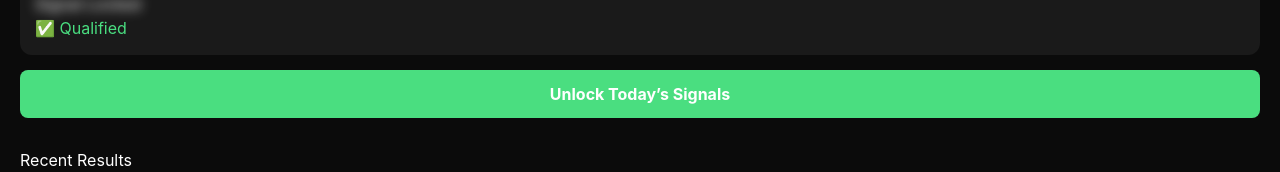
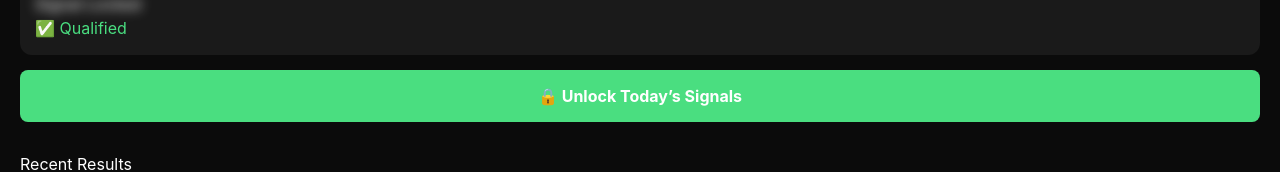
Before and after one commit to aligniqsystem/nextjs-boilerplate, a Next.js app: page / in a window 1280 px wide. Shown: the part 407-579 px from the top of the page. Built offline with nearby package versions, Linux system fonts and the light colour scheme.

Commit message:
Update page.tsx
add paywall + upgraded homepage

```diff
--- a/app/page.tsx
+++ b/app/page.tsx
@@ -15,7 +15,7 @@ export default function Home() {
         AlignIQ System
       </h1>
 
-      {/* NAV */}
+      {/* NAVIGATION */}
       <div style={{ marginBottom: "20px", marginTop: "10px" }}>
         <a href="/" style={{ marginRight: "15px", color: "#4ade80" }}>Home</a>
         <a href="/results" style={{ color: "#4ade80" }}>Results</a>
@@ -38,10 +38,13 @@ export default function Home() {
         <p>ROI: {data.roi}</p>
       </div>
 
-      {/* TODAY */}
+      {/* TODAY'S SIGNALS */}
       <h2>Today’s Qualified Signals</h2>
 
-      {data.todaysPlays.map((play, index) => (
+      {data.todaysPlays.length === 0 ? (
+        <p style={{ color: "#888" }}>No qualified signals today</p>
+      ) : (
+        data.todaysPlays.map((play, index) => (
           <div key={index} style={{
             backgroundColor: "#1a1a1a",
             padding: "15px",
@@ -56,19 +59,24 @@ export default function Home() {
               ✅ Qualified
             </p>
           </div>
-      ))}
+        ))
+      )}
 
+      {/* PAYWALL BUTTON */}
+      <a href="/premium">
         <button style={{
           marginTop: "15px",
-        padding: "12px",
+          padding: "14px",
           width: "100%",
           backgroundColor: "#4ade80",
           border: "none",
           borderRadius: "8px",
-        fontWeight: "bold"
+          fontWeight: "bold",
+          fontSize: "16px"
         }}>
-        Unlock Today’s Signals
+          🔒 Unlock Today’s Signals
         </button>
+      </a>
 
       {/* RESULTS PREVIEW */}
       <h2 style={{ marginTop: "30px" }}>Recent Results</h2>
```
Lines whose indentation alone changed are shown as unchanged.
